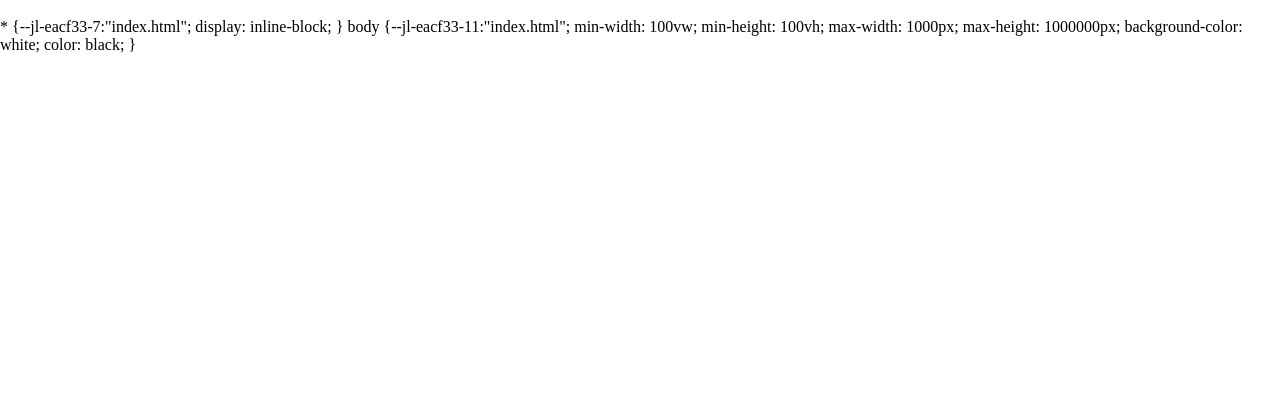
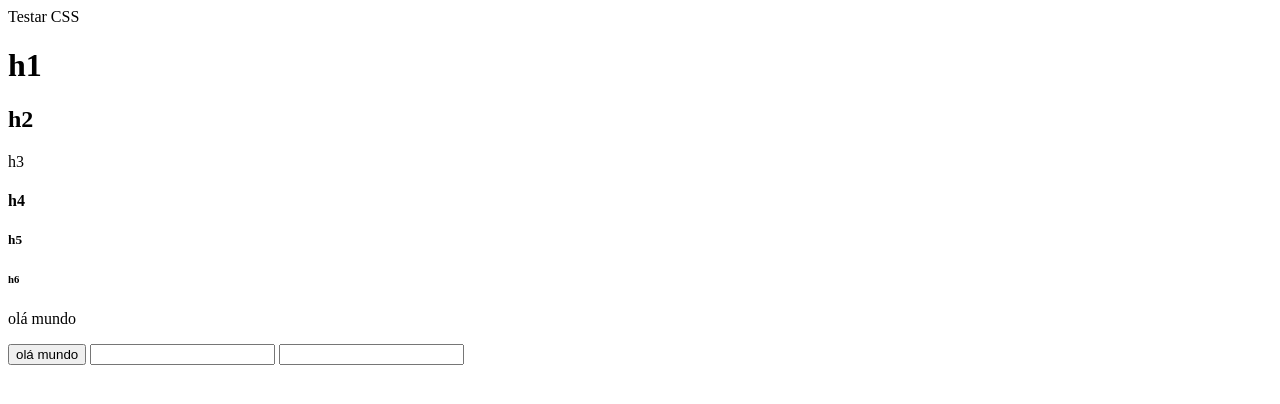
Before and after one commit to Davibr12/teste.py, a plain HTML site: page index.html in a window 1280 px wide. Drawn offline with Linux system fonts and the light colour scheme.

Commit message:
Update index.html

```diff
--- a/index.html
+++ b/index.html
@@ -2,23 +2,18 @@
 <html lang="Pt-br>
     <head>
         <meta charset="UTF-8"
-        <tittle></tittle>
-        <style>
-            * {
-                display: inline-block;
-            }
-
-            body {
-                min-width: 100vw;
-                min-height: 100vh;
-                max-width: 1000px;
-                max-height: 1000000px;
-                background-color: white;
-                color: black;
-            }
-        </style>
+        <tittle>Testar CSS</tittle>
    </head>
    <body>
-        <script href="script.js"></script>
+        <h1>h1</h1>
+        <h2>h2</h2
+        <h3>h3</h3>
+        <h4>h4</h4>
+        <h5>h5</h5>
+        <h6>h6</h6>
+        <p>olá mundo</p>
+        <button>olá mundo</button>
+        <input>
+        <input type="">
    </body>
 </html>
```
